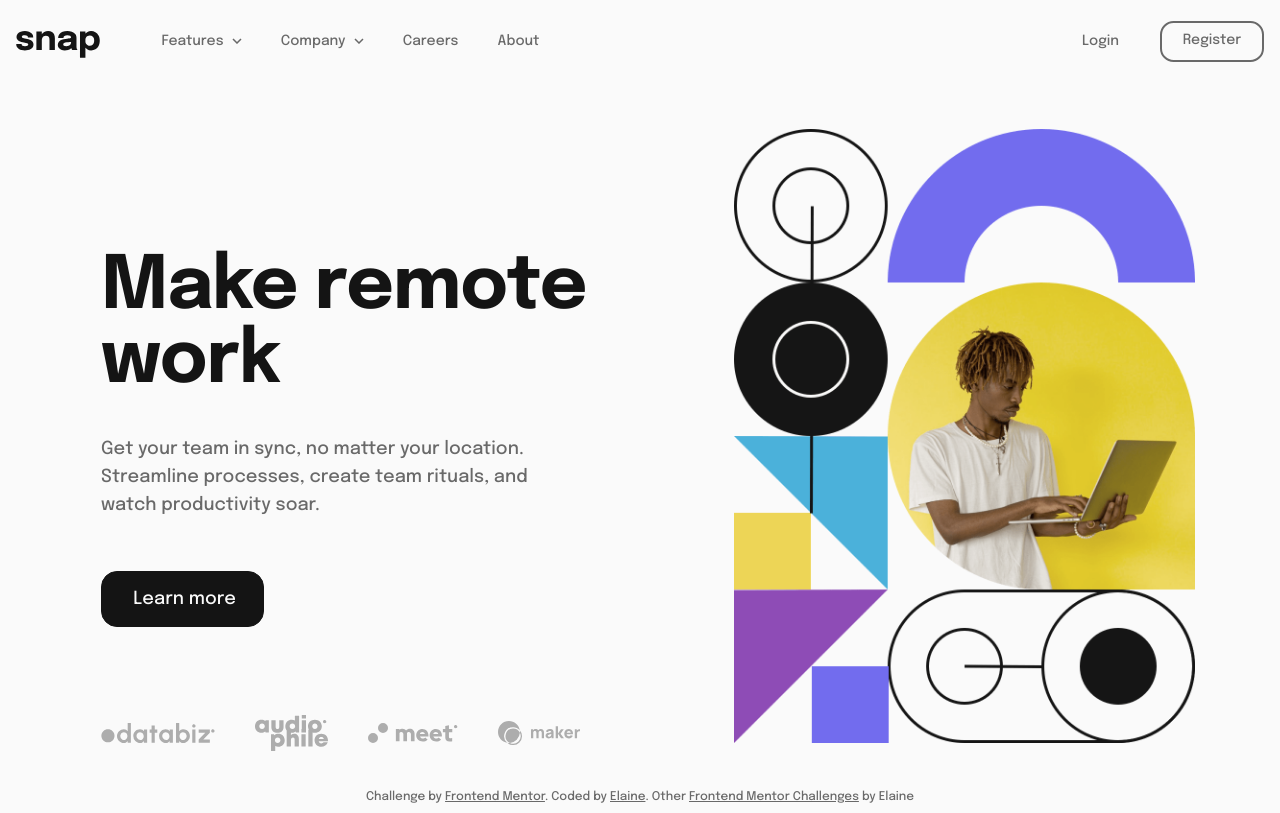
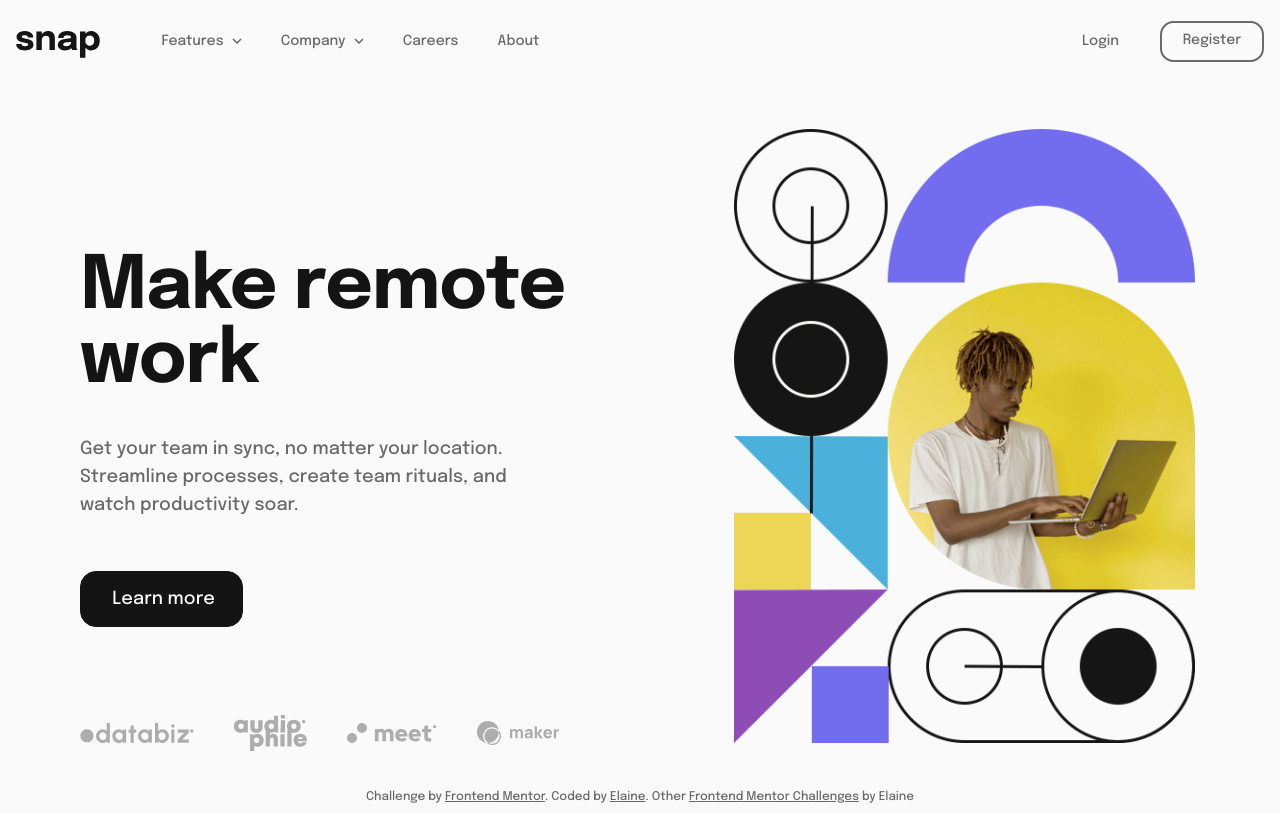
Before and after one commit to elaineleung/fem-introsecdropdownnav, a React (Vite) app: page / in a window 1280 px wide. Built offline with nearby package versions, Linux system fonts and the light colour scheme.

Commit message:
Update CSS

```diff
--- a/src/css/global.css
+++ b/src/css/global.css
@@ -716,6 +716,7 @@ a {
     max-width: 34rem;
     text-align: left;
     padding-left: 1rem;
+    margin-inline: 0 auto;
     order: -1;
   }
   .intro {
--- a/src/scss/_blocks.scss
+++ b/src/scss/_blocks.scss
@@ -374,6 +374,7 @@
     max-width: 34rem;
     text-align: left;
     padding-left: 1rem;
+    margin-inline: 0 auto;
     order: -1;
   }
   .intro {
```
Also changed, not shown: 1 other file (tests, documents, lock files or other folders).
